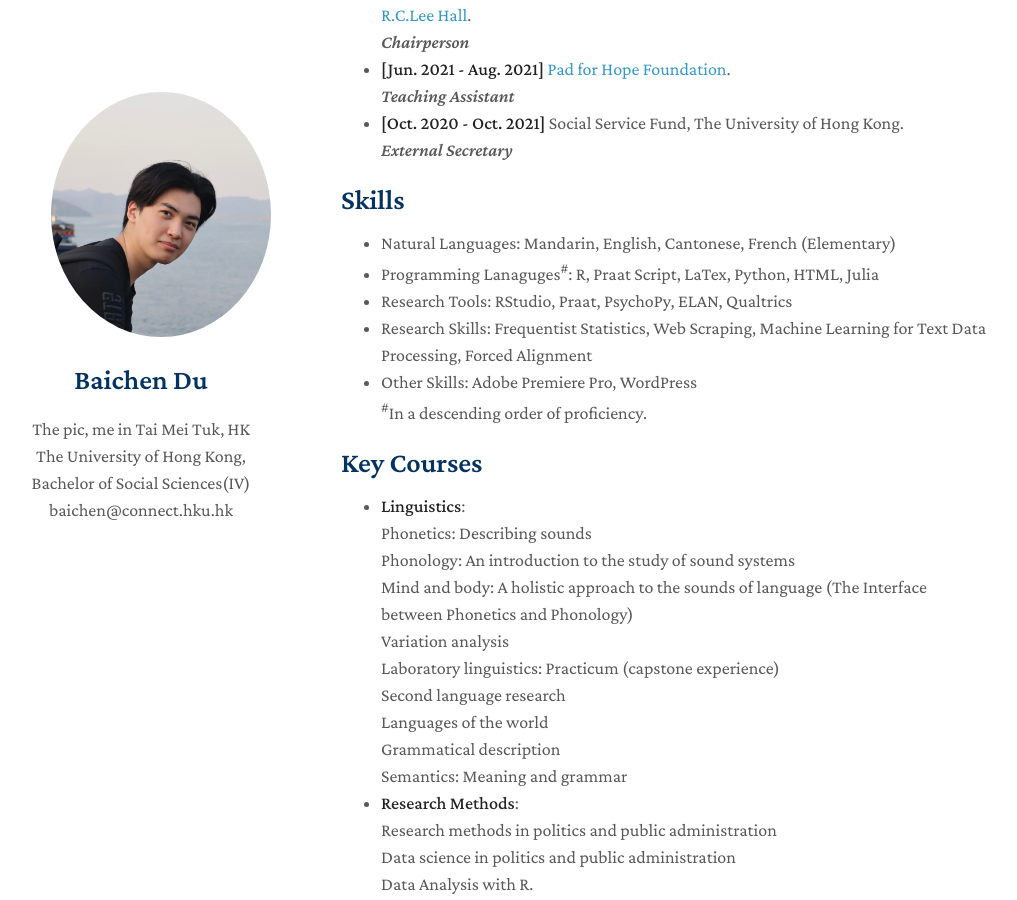
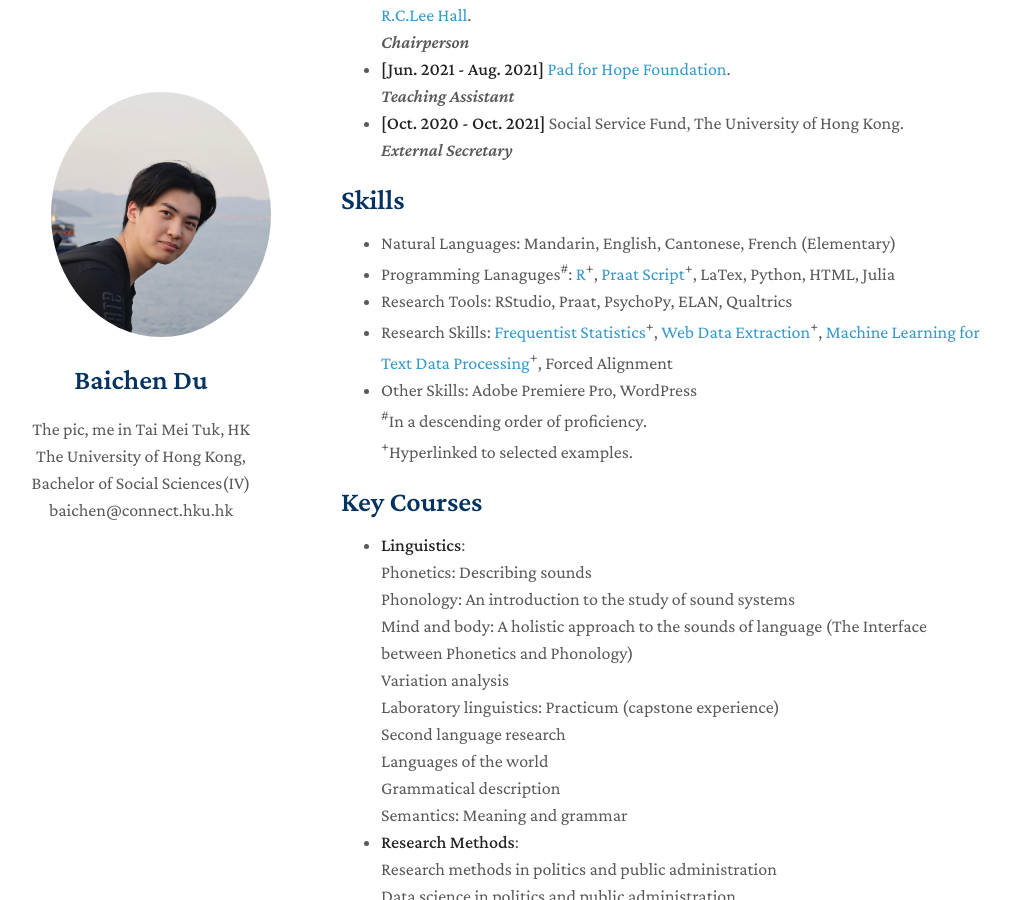
Before and after one commit to AlbertBaichenDu/AlbertBaichenDu.github.io, a Jekyll site: the page built from index.md, in a window 1280 px wide and 900 px high, scrolled down 2671 px. Shown: the whole window, without its empty margins (129-1146 px from the left). Built offline with Jekyll 4.4.1, drawn with Linux system fonts in a browser that asks for light colours; nearby versions of some CDN libraries; a style sheet for code colours, icons or effects is not loaded; our own code applies the rules of GitHub Pages for plain Markdown files.

Commit message:
Update index.md

```diff
--- a/index.md
+++ b/index.md
@@ -128,12 +128,14 @@ layout: homepage
 ## Skills
 
 - Natural Languages: Mandarin, English, Cantonese, French (Elementary)
-- Programming Lanaguges<sup>#</sup>: R, Praat Script, LaTex, Python, HTML, Julia
+- Programming Lanaguges<sup>#</sup>: [R](https://github.com/AlbertBaichenDu/Programming_Languages/tree/main/R)<sup>+</sup>, [Praat Script](https://github.com/AlbertBaichenDu/Programming_Languages/tree/main/Praat_Script)<sup>+</sup>, LaTex, Python, HTML, Julia
 - Research Tools: RStudio, Praat, PsychoPy, ELAN, Qualtrics
-- Research Skills: Frequentist Statistics, Web Scraping, Machine Learning for Text Data Processing, Forced Alignment
+- Research Skills: [Frequentist Statistics](https://github.com/AlbertBaichenDu/Programming_Languages/tree/main/R)<sup>+</sup>, [Web Data Extraction](https://github.com/AlbertBaichenDu/Programming_Languages/blob/main/R/NLP/NLP_ForeignMinistry_relations_Step1_webscraping_fm.R)<sup>+</sup>, [Machine Learning for Text Data Processing](https://github.com/AlbertBaichenDu/Programming_Languages/tree/main/R/NLP)<sup>+</sup>, Forced Alignment
 - Other Skills: Adobe Premiere Pro, WordPress
   <br>
 <sup>#</sup>In a descending order of proficiency.
+  <br>
+<sup>+</sup>Hyperlinked to selected examples.
 
 ## Key Courses
 
```
